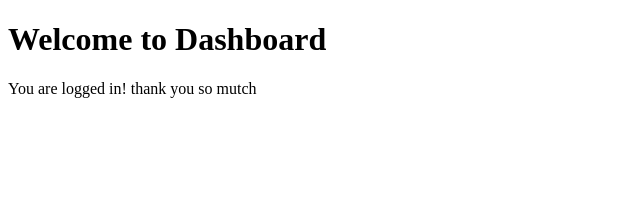
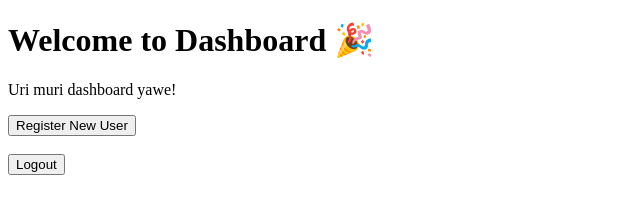
Before and after one commit to Thacbellia/Login, a plain HTML site: page dashboard.html in a window 1280 px wide. Shown: the whole page, without its empty margins (0-640 px from the left). Drawn offline with Linux system fonts and the light colour scheme.

Commit message:
dashboard isupdated

```diff
--- a/dashboard.html
+++ b/dashboard.html
@@ -4,7 +4,25 @@
   <title>Dashboard</title>
 </head>
 <body>
-  <h1>Welcome to Dashboard</h1>
-  <p>You are logged in! thank you so mutch</p>
+  <h1>Welcome to Dashboard 🎉</h1>
+
+  <p>Uri muri dashboard yawe!</p>
+
+  <!-- 🔹 Button ijya kuri Register -->
+  <button onclick="goToRegister()">Register New User</button>
+  <br><br>
+
+  <!-- 🔹 Logout button -->
+  <button onclick="logout()">Logout</button>
+
+  <script>
+    function goToRegister() {
+      window.location.href = "register.html";
+    }
+
+    function logout() {
+      window.location.href = "login.html";
+    }
+  </script>
 </body>
 </html>
```
